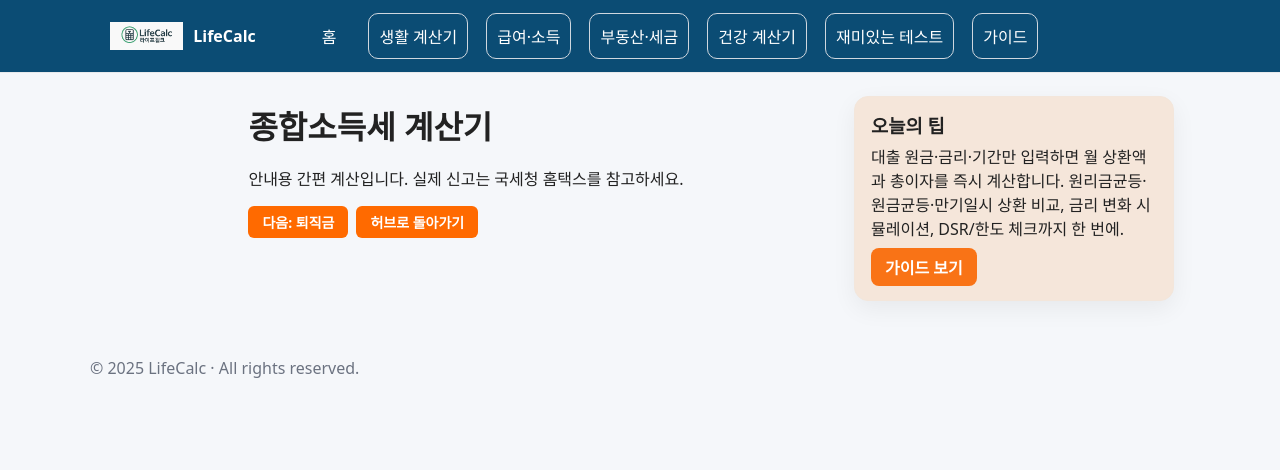
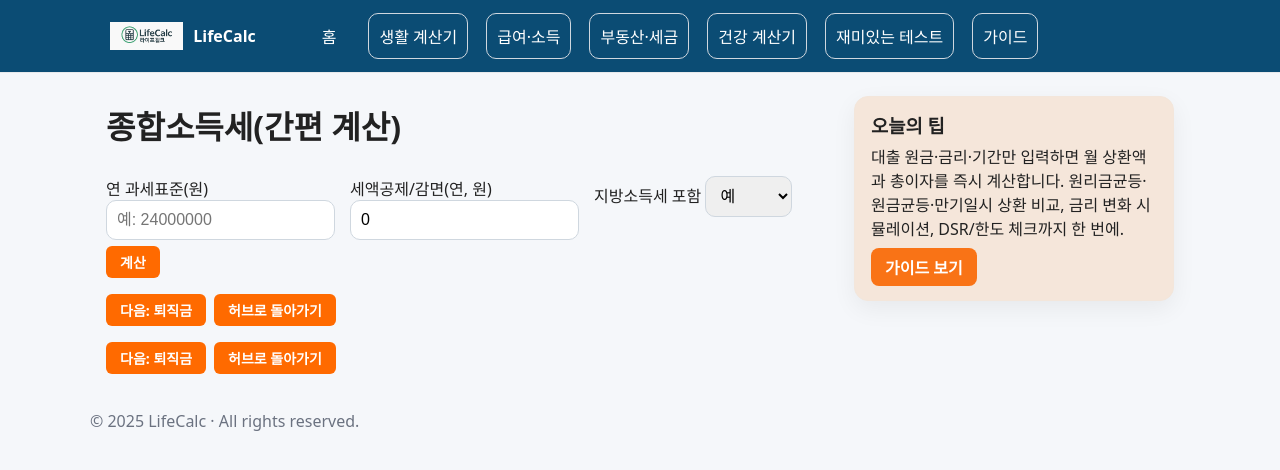
Before and after one commit to khai-lang/LifeCalc, a Jekyll site: the page built from salary/income-tax/index.md, in a window 1280 px wide. Shown: the top 470 px of the page. Built offline with Jekyll 4.4.1, drawn with Linux system fonts in a browser that asks for light colours.

Commit message:
Update index.md

```diff
--- a/salary/income-tax/index.md
+++ b/salary/income-tax/index.md
@@ -1,15 +1,67 @@
 ---
 layout: default
-title: 종합소득세 계산기 2025
-description: 근로·기타소득 등 기본 항목 중심의 종합소득세 간편 계산.
+title: 종합소득세 계산기 2025(간편)
+description: 과세표준 구간별 단순 누진세 계산(지방소득세 10% 포함).
 permalink: /salary/income-tax/
 section: salary
 ---
 
-<h1>종합소득세 계산기</h1>
-<p class="muted">안내용 간편 계산입니다. 실제 신고는 국세청 홈택스를 참고하세요.</p>
+# 종합소득세(간편 계산)
 
-<!-- TODO: 계산기 UI/로직 -->
+<form id="it-form" onsubmit="event.preventDefault(); calcIT();">
+  <div style="display:grid;grid-template-columns:repeat(3,minmax(0,1fr));gap:12px">
+    <label>연 과세표준(원)
+      <input type="number" id="it-base" placeholder="예: 24000000" required>
+    </label>
+    <label>세액공제/감면(연, 원)
+      <input type="number" id="it-credit" value="0">
+    </label>
+    <label>지방소득세 포함
+      <select id="it-local"><option value="yes">예</option><option value="no">아니오</option></select>
+    </label>
+  </div>
+  <button class="btn" type="submit">계산</button>
+</form>
+
+<div id="it-out" class="result-box"></div>
+
+<div class="btn-row" style="display:flex;gap:8px;flex-wrap:wrap;margin-top:16px">
+  <a class="btn" href="/salary/retirement/">다음: 퇴직금</a>
+  <a class="btn ghost" href="/salary/">허브로 돌아가기</a>
+</div>
+
+<script>
+const fmt = n => (Math.round(n)).toLocaleString('ko-KR');
+function pit(base){
+  // 간단 누진(예시 구간) — 실제 연도별 세율표로 교체 권장
+  const br = [
+    {up: 12_000_000, rate:0.06,  ded:0},
+    {up: 46_000_000, rate:0.15,  ded:1_080_000},
+    {up: 88_000_000, rate:0.24,  ded:5_220_000},
+    {up:150_000_000, rate:0.35,  ded:14_900_000},
+    {up:300_000_000, rate:0.38,  ded:19_400_000},
+    {up:500_000_000, rate:0.40,  ded:25_400_000},
+    {up:1_000_000_000, rate:0.42, ded:35_400_000},
+    {up:Infinity, rate:0.45,     ded:65_400_000}
+  ];
+  for (const b of br){ if (base <= b.up) return Math.round(base*b.rate - b.ded); }
+  return 0;
+}
+function calcIT(){
+  const base = Math.max(0, Number(document.getElementById('it-base').value)||0);
+  const credit = Math.max(0, Number(document.getElementById('it-credit').value)||0);
+  const localYes = document.getElementById('it-local').value === 'yes';
+  let tax = Math.max(0, pit(base) - credit);
+  const local = localYes ? Math.round(tax*0.1) : 0;
+  document.getElementById('it-out').classList.add('show');
+  document.getElementById('it-out').innerHTML = `
+    <div class="card p-3"><div class="title">종합소득세(간편)</div>
+    <ul><li>국세: ${fmt(tax)} 원</li>${localYes?`<li>지방세: ${fmt(local)} 원</li>`:''}
+    <li><strong>합계:</strong> ${fmt(tax+local)} 원</li></ul>
+    <small class="muted">※ 단순화된 계산입니다. 실제 신고는 홈택스를 참고하세요.</small>
+    </div>`;
+}
+</script>
 
 <div class="btn-row" style="display:flex;gap:8px;flex-wrap:wrap;margin-top:16px">
   <a class="btn" href="/salary/retirement/">다음: 퇴직금</a>
```
